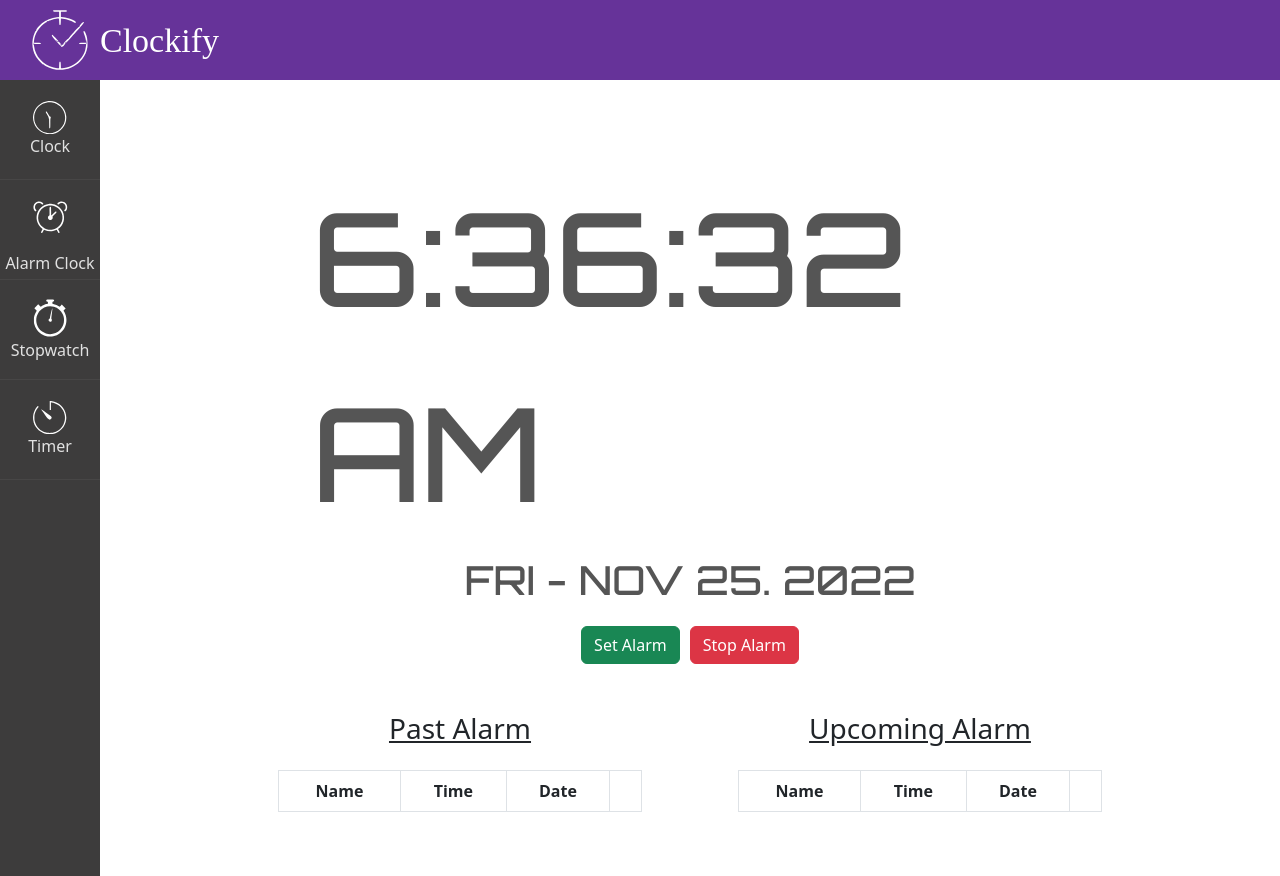
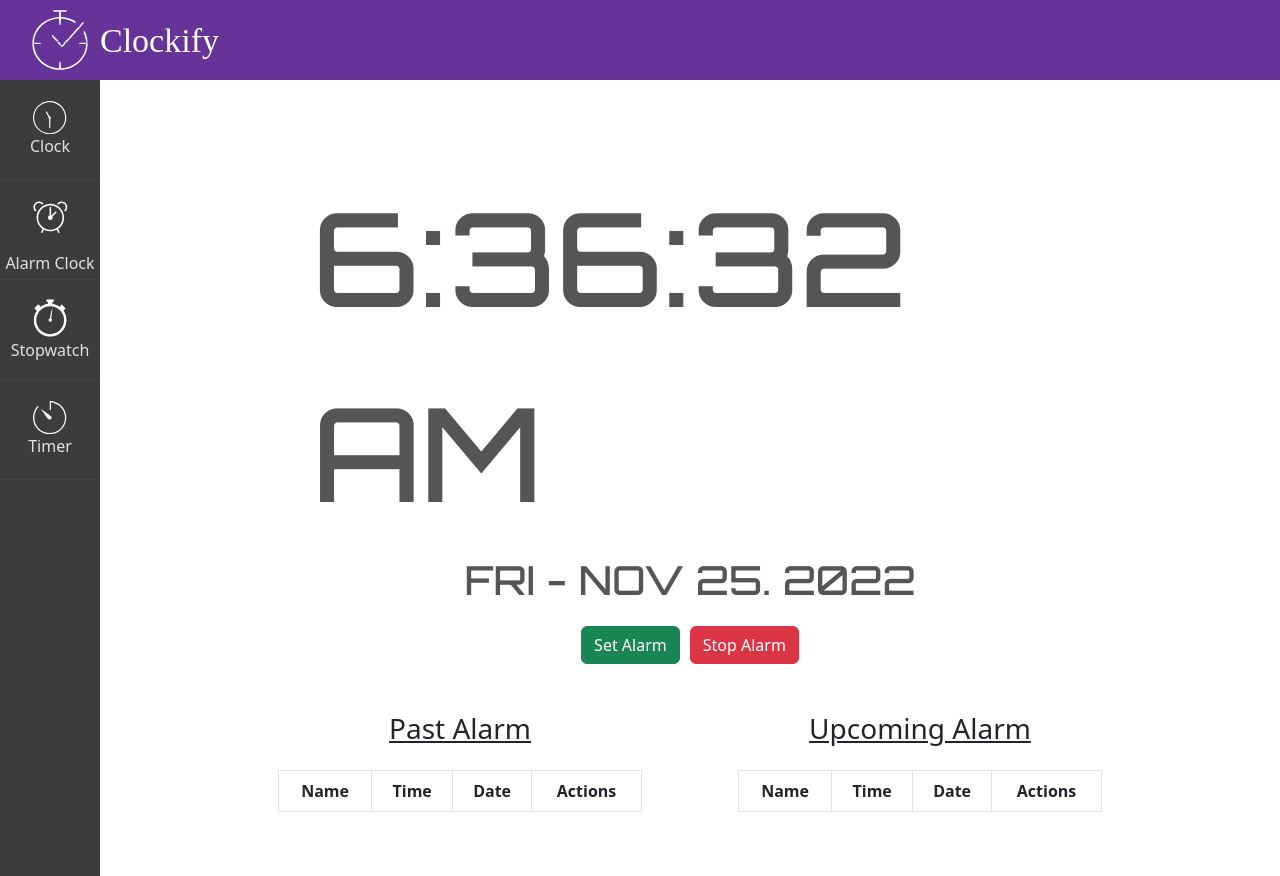
Before and after one commit to SaloniJariwala/Clock-app, a React (Create React App) app: page /alarm in a window 1280 px wide. Built offline with nearby package versions, Linux system fonts and the light colour scheme; a web font is replaced by a local one.

Commit message:
add actions

```diff
--- a/src/Components/Alarm.js
+++ b/src/Components/Alarm.js
@@ -157,7 +157,7 @@ const Alarm = () => {
                                 <th>Name</th>
                                 <th>Time</th>
                                 <th>Date</th>
-                                <th></th>
+                                <th>Actions</th>
                             </tr>
                         </thead>
                         <tbody>
@@ -199,7 +199,7 @@ const Alarm = () => {
                                 <th>Name</th>
                                 <th>Time</th>
                                 <th>Date</th>
-                                <th></th>
+                                <th>Actions</th>
                             </tr>
                         </thead>
                         <tbody>
```
